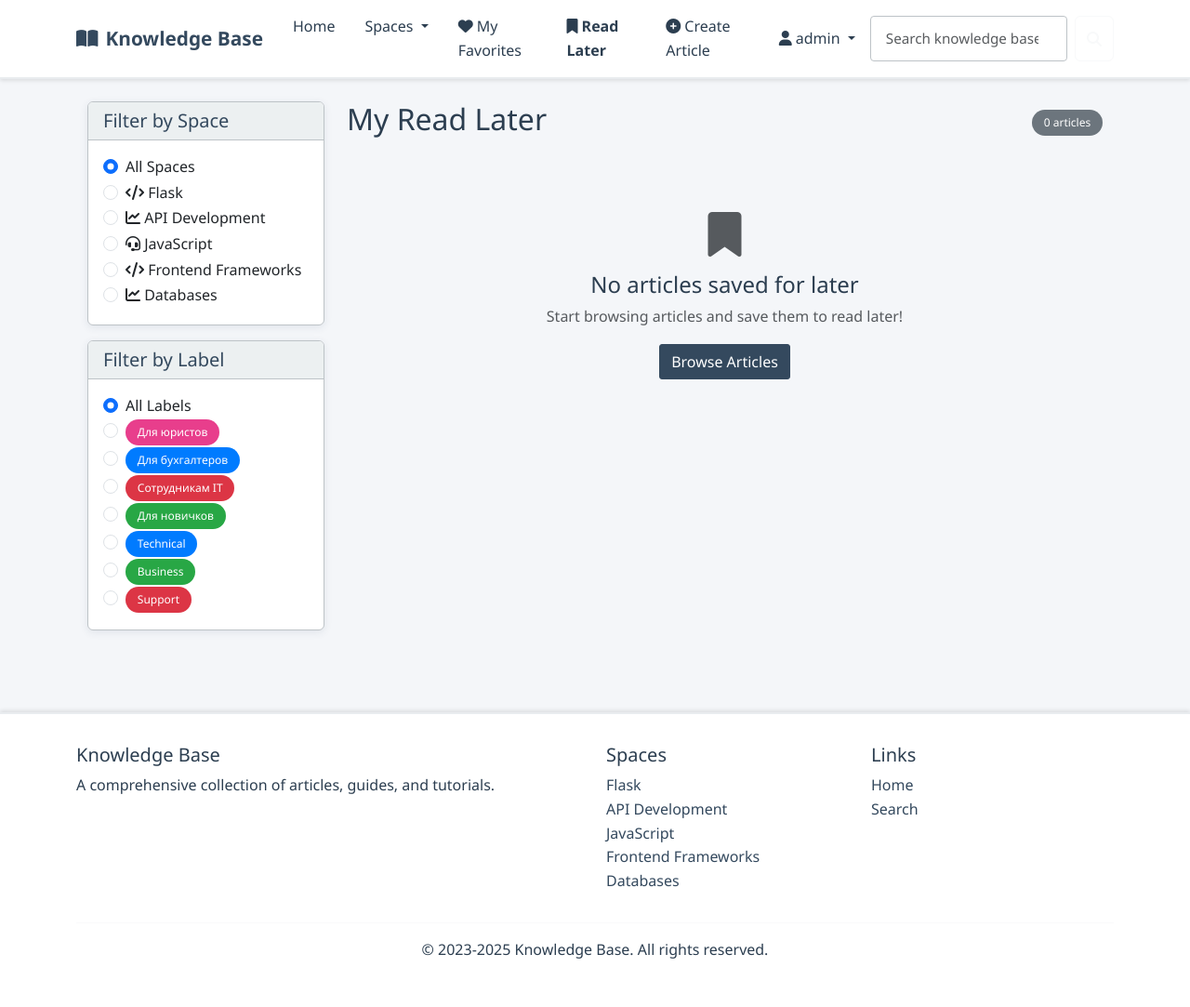
After one commit to a-dulatov/KnowledgeVault, a Django app: page /my-read-later/ in a window 1280 px wide. The commit adds this page. Shown: the whole page at 93% size. Run offline with Django 5.2, Linux system fonts and the light colour scheme; a user stored in the database is signed in; data comes from the database, SQL or seed files in the repository; data that the repository does not hold is empty.

Commit message:
Enable users to save articles to a personal reading list for later access
Implements ReadLater model, toggle view, my_read_later view, and adds URLs and a "Read Later" link in layout.html.

Replit-Commit-Author: Agent
Replit-Commit-Session-Id: f0db195c-3815-4fa9-97a7-62c5ad5a4d76
Replit-Commit-Screenshot-Url: https://storage.googleapis.com/screenshot-production-us-central1/5c4c90be-2196-4a0b-b7f2-267e1ae3c18c/32834051-ac46-4abf-9c5b-7b86241ceb41.jpg

```diff
--- a/kb/urls.py
+++ b/kb/urls.py
@@ -47,6 +47,10 @@ urlpatterns = [
     path('article/<int:article_id>/toggle-favorite/', views.toggle_favorite, name='toggle_favorite'),
     path('my-favorites/', views.my_favorites, name='my_favorites'),
 
+    # Read Later
+    path('article/<int:article_id>/toggle-read-later/', views.toggle_read_later, name='toggle_read_later'),
+    path('my-read-later/', views.my_read_later, name='my_read_later'),
+
     # API endpoints
     path('api/search/', views.api_search, name='api_search'),
     path('api/articles/', views.api_articles, name='api_articles'),
--- a/kb/views.py
+++ b/kb/views.py
@@ -12,7 +12,7 @@ from django.views.decorators.csrf import csrf_exempt
 from django.middleware.csrf import get_token
 from .models import (Label, Article, Space, ArticleAttachment, ArticleParagraph,
                      ParagraphAttachment, ShareSettings, SecureShareLink, ShareLinkView,
-                     ArticleRating, ArticleComment, ParagraphLike, ArticleReadStatus, ArticleFavorite)
+                     ArticleRating, ArticleComment, ParagraphLike, ArticleReadStatus, ArticleFavorite, ReadLater)
 from .forms import LoginForm, RegistrationForm, ArticleForm, ParagraphForm
 from django.db.models import Q
 import json
@@ -1099,3 +1099,47 @@ def my_favorites(request):
         'labels': Label.objects.all(),
     }
     return render(request, 'my_favorites.html', context)
+
+
+@login_required
+def toggle_read_later(request, article_id):
+    """Toggle read later status for an article"""
+    if request.method != 'POST':
+        return JsonResponse({'error': 'Method not allowed'}, status=405)
+
+    article = get_object_or_404(Article, id=article_id)
+
+    read_later, created = ReadLater.objects.get_or_create(
+        article=article,
+        user=request.user
+    )
+
+    if not created:
+        # Remove from read later if it already exists
+        read_later.delete()
+        is_read_later = False
+    else:
+        is_read_later = True
+
+    return JsonResponse({
+        'is_read_later': is_read_later,
+        'message': 'Article saved for later reading' if is_read_later else 'Article removed from read later'
+    })
+
+
+@login_required
+def my_read_later(request):
+    """Display user's read later articles"""
+    # Get read later articles for the current user
+    read_later_articles = ReadLater.objects.filter(user=request.user).select_related('article__space').order_by('-created_at')
+
+    # Get spaces and labels for filtering
+    spaces = Space.objects.all()
+    labels = Label.objects.all()
+
+    context = {
+        'read_later_articles': read_later_articles,
+        'spaces': spaces,
+        'labels': labels,
+    }
+    return render(request, 'my_read_later.html', context)
--- a/templates/layout.html
+++ b/templates/layout.html
@@ -56,6 +56,11 @@
                     <li class="nav-item">
                         <a class="nav-link {% if request.path == '/my-favorites/' %}active{% endif %}" href="{% url 'my_favorites' %}">
                             <i class="fas fa-heart me-1"></i>My Favorites
+                        </a>
+                    </li>
+                    <li class="nav-item">
+                        <a class="nav-link {% if request.path == '/my-read-later/' %}active{% endif %}" href="{% url 'my_read_later' %}">
+                            <i class="fas fa-bookmark me-1"></i>Read Later
                         </a>
                     </li>
                     <li class="nav-item">
--- /dev/null
+++ b/templates/my_read_later.html
@@ -0,0 +1,214 @@
+{% extends 'layout.html' %}
+
+{% block title %}My Read Later - Knowledge Base{% endblock %}
+
+{% block content %}
+<div class="container">
+    <div class="row">
+        <div class="col-md-3">
+            <div class="card">
+                <div class="card-header">
+                    <h5 class="mb-0">Filter by Space</h5>
+                </div>
+                <div class="card-body">
+                    <div class="form-check">
+                        <input class="form-check-input" type="radio" name="spaceFilter" id="all-spaces" value="" checked>
+                        <label class="form-check-label" for="all-spaces">
+                            All Spaces
+                        </label>
+                    </div>
+                    {% for space in spaces %}
+                    <div class="form-check">
+                        <input class="form-check-input" type="radio" name="spaceFilter" id="space-{{ space.id }}" value="{{ space.id }}">
+                        <label class="form-check-label" for="space-{{ space.id }}">
+                            <i class="{{ space.icon }}"></i> {{ space.name }}
+                        </label>
+                    </div>
+                    {% endfor %}
+                </div>
+            </div>
+
+            <div class="card mt-3">
+                <div class="card-header">
+                    <h5 class="mb-0">Filter by Label</h5>
+                </div>
+                <div class="card-body">
+                    <div class="form-check">
+                        <input class="form-check-input" type="radio" name="labelFilter" id="all-labels" value="" checked>
+                        <label class="form-check-label" for="all-labels">
+                            All Labels
+                        </label>
+                    </div>
+                    {% for label in labels %}
+                    <div class="form-check">
+                        <input class="form-check-input" type="radio" name="labelFilter" id="label-{{ label.id }}" value="{{ label.id }}">
+                        <label class="form-check-label" for="label-{{ label.id }}">
+                            <span class="badge" style="background-color: {{ label.color }};">{{ label.name }}</span>
+                        </label>
+                    </div>
+                    {% endfor %}
+                </div>
+            </div>
+        </div>
+
+        <div class="col-md-9">
+            <div class="d-flex justify-content-between align-items-center mb-4">
+                <h2>My Read Later</h2>
+                <span class="badge bg-secondary">{{ read_later_articles|length }} article{{ read_later_articles|length|pluralize }}</span>
+            </div>
+
+            {% if read_later_articles %}
+                <div class="row" id="articles-container">
+                    {% for read_later in read_later_articles %}
+                        <div class="col-12 mb-3 article-item"
+                             data-space-id="{{ read_later.article.space.id }}"
+                             data-label-id="{% if read_later.article.space.label %}{{ read_later.article.space.label.id }}{% endif %}">
+                            <div class="card">
+                                <div class="card-body">
+                                    <div class="row">
+                                        <div class="col-md-8">
+                                            <h5 class="card-title">
+                                                <a href="{% url 'article_detail' read_later.article.id %}" class="text-decoration-none">
+                                                    {{ read_later.article.title }}
+                                                </a>
+                                            </h5>
+                                            <p class="card-text">{{ read_later.article.summary|truncatewords:30 }}</p>
+                                            <div class="mb-2">
+                                                {% for tag in read_later.article.tags %}
+                                                    <span class="badge bg-info me-1">{{ tag }}</span>
+                                                {% endfor %}
+                                            </div>
+                                        </div>
+                                        <div class="col-md-4">
+                                            <div class="text-end">
+                                                <div class="mb-2">
+                                                    <span class="badge bg-primary">
+                                                        <i class="{{ read_later.article.space.icon }}"></i> {{ read_later.article.space.name }}
+                                                    </span>
+                                                    {% if read_later.article.space.label %}
+                                                        <span class="badge" style="background-color: {{ read_later.article.space.label.color }};">
+                                                            {{ read_later.article.space.label.name }}
+                                                        </span>
+                                                    {% endif %}
+                                                </div>
+                                                <div class="small text-muted mb-2">
+                                                    <i class="fas fa-eye"></i> {{ read_later.article.get_view_count }} views
+                                                    <i class="fas fa-heart ms-2"></i> {{ read_later.article.get_favorites_count }} favorites
+                                                </div>
+                                                <div class="small text-muted">
+                                                    Saved: {{ read_later.created_at|date:"M d, Y" }}
+                                                </div>
+                                                {% if user.is_authenticated %}
+                                                <div class="mt-2">
+                                                    <button class="btn btn-sm btn-outline-danger toggle-read-later"
+                                                            data-article-id="{{ read_later.article.id }}"
+                                                            data-bs-toggle="tooltip"
+                                                            title="Remove from read later">
+                                                        <i class="fas fa-bookmark"></i> Remove
+                                                    </button>
+                                                </div>
+                                                {% endif %}
+                                            </div>
+                                        </div>
+                                    </div>
+                                </div>
+                            </div>
+                        </div>
+                    {% endfor %}
+                </div>
+            {% else %}
+                <div class="text-center py-5">
+                    <i class="fas fa-bookmark fa-3x text-muted mb-3"></i>
+                    <h4>No articles saved for later</h4>
+                    <p class="text-muted">Start browsing articles and save them to read later!</p>
+                    <a href="{% url 'index' %}" class="btn btn-primary">Browse Articles</a>
+                </div>
+            {% endif %}
+        </div>
+    </div>
+</div>
+
+<script>
+document.addEventListener('DOMContentLoaded', function() {
+    // Filter functionality
+    const spaceFilters = document.querySelectorAll('input[name="spaceFilter"]');
+    const labelFilters = document.querySelectorAll('input[name="labelFilter"]');
+    const articles = document.querySelectorAll('.article-item');
+
+    function filterArticles() {
+        const selectedSpace = document.querySelector('input[name="spaceFilter"]:checked').value;
+        const selectedLabel = document.querySelector('input[name="labelFilter"]:checked').value;
+
+        articles.forEach(article => {
+            const articleSpace = article.dataset.spaceId;
+            const articleLabel = article.dataset.labelId;
+
+            let showArticle = true;
+
+            if (selectedSpace && articleSpace !== selectedSpace) {
+                showArticle = false;
+            }
+
+            if (selectedLabel && articleLabel !== selectedLabel) {
+                showArticle = false;
+            }
+
+            article.style.display = showArticle ? 'block' : 'none';
+        });
+    }
+
+    spaceFilters.forEach(filter => {
+        filter.addEventListener('change', filterArticles);
+    });
+
+    labelFilters.forEach(filter => {
+        filter.addEventListener('change', filterArticles);
+    });
+
+    // Read later toggle functionality
+    const toggleButtons = document.querySelectorAll('.toggle-read-later');
+
+    toggleButtons.forEach(button => {
+        button.addEventListener('click', function() {
+            const articleId = this.dataset.articleId;
+
+            fetch(`/article/${articleId}/toggle-read-later/`, {
+                method: 'POST',
+                headers: {
+                    'Content-Type': 'application/json',
+                    'X-CSRFToken': document.querySelector('[name=csrfmiddlewaretoken]').value
+                }
+            })
+            .then(response => response.json())
+            .then(data => {
+                if (data.is_read_later === false) {
+                    // Remove the article from the page
+                    const articleElement = this.closest('.article-item');
+                    articleElement.remove();
+
+                    // Update count
+                    const countBadge = document.querySelector('.badge.bg-secondary');
+                    const currentCount = parseInt(countBadge.textContent);
+                    const newCount = currentCount - 1;
+                    countBadge.textContent = `${newCount} article${newCount !== 1 ? 's' : ''}`;
+
+                    // Show empty state if no articles left
+                    if (newCount === 0) {
+                        location.reload();
+                    }
+                }
+            })
+            .catch(error => {
+                console.error('Error:', error);
+            });
+        });
+    });
+
+    // Initialize tooltips
+    const tooltipTriggerList = [].slice.call(document.querySelectorAll('[data-bs-toggle="tooltip"]'));
+    const tooltipList = tooltipTriggerList.map(function (tooltipTriggerEl) {
+        return new bootstrap.Tooltip(tooltipTriggerEl);
+    });
+});
+</script>
+{% endblock %}
```
